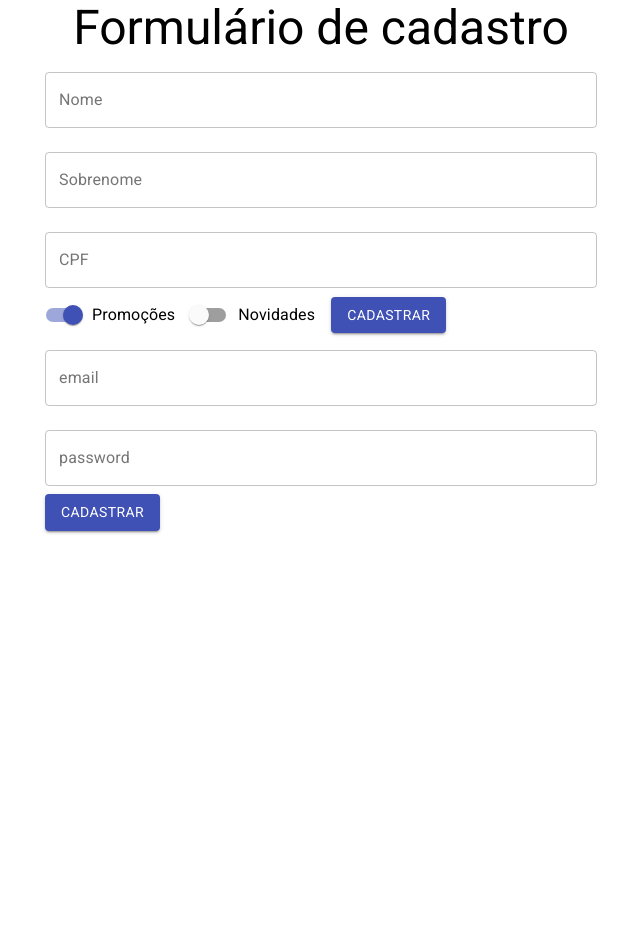
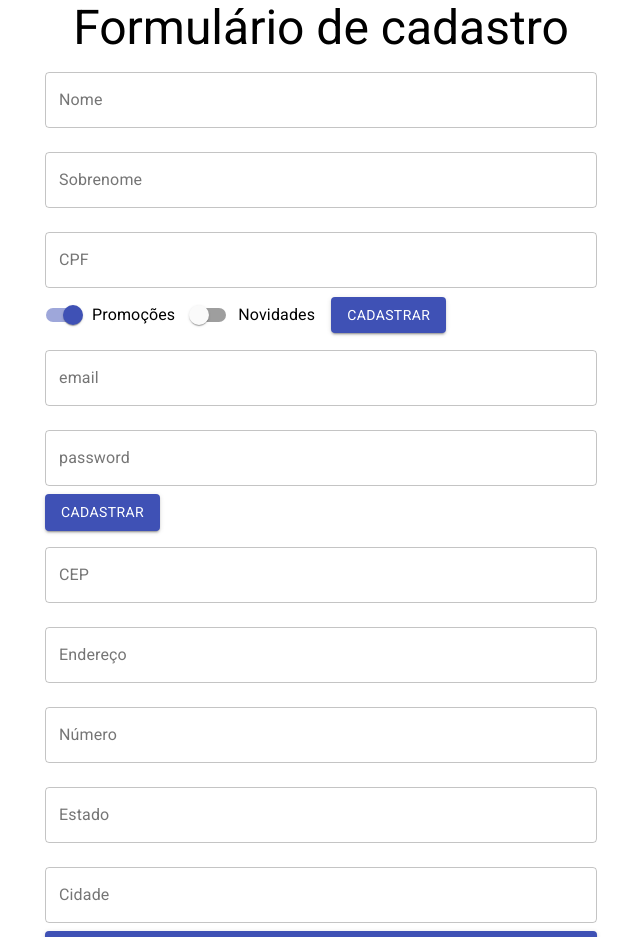
Before and after one commit to Rafa-Oli/hooks-react, a React (Create React App) app: page / in a window 1280 px wide. Shown: the top 937 px of the page, without its empty margins (319-959 px from the left). Before the commit the page ends 800 px from the top, so only its background shows below. Built offline with nearby package versions, Linux system fonts and the light colour scheme.

Commit message:
feat: create form DadosEntrega

```diff
--- a/package.json
+++ b/package.json
@@ -35,7 +35,6 @@
   },
   "devDependencies": {
     "babel-eslint": "^10.1.0",
-    "eslint": "^7.32.0",
     "eslint-config-airbnb": "^18.2.1",
     "eslint-config-prettier": "^8.3.0",
     "eslint-plugin-import": "^2.24.2",
--- /dev/null
+++ b/src/components/FormularioCadastro/DadosEntrega.jsx
@@ -0,0 +1,54 @@
+import { TextField, Button } from '@material-ui/core';
+import React from 'react';
+import DadosPessoais from './DadosPessoais';
+
+function DadosEntrega() {
+  return (
+    <form>
+      <TextField
+        variant='outlined'
+        margin='normal'
+        fullWidth
+        id='cep'
+        label='CEP'
+        type='number'
+      />
+      <TextField
+        variant='outlined'
+        margin='normal'
+        fullWidth
+        id='endereco'
+        label='Endereço'
+        type='text'
+      />
+      <TextField
+        variant='outlined'
+        margin='normal'
+        fullWidth
+        id='numero'
+        label='Número'
+        type='number'
+      />
+      <TextField
+        variant='outlined'
+        margin='normal'
+        fullWidth
+        id='estado'
+        label='Estado'
+        type='text'
+      />
+      <TextField
+        variant='outlined'
+        margin='normal'
+        fullWidth
+        id='cidade'
+        label='Cidade'
+        type='text'
+      />
+      <Button type='submit' variant='contained' color='primary' fullWidth>
+        Finalizar cadastro
+      </Button>
+    </form>
+  );
+}
+export default DadosEntrega;
--- a/src/components/FormularioCadastro/FormularioCadastro.jsx
+++ b/src/components/FormularioCadastro/FormularioCadastro.jsx
@@ -1,12 +1,14 @@
 import React, { useState } from 'react';
 import DadosPessoais from './DadosPessoais';
 import DadosUsuario from './DadosUsuario';
+import DadosEntrega from './DadosEntrega';
 
 function FormularioCadastro({ aoEnviar, validarCPF }) {
   return (
     <>
       <DadosPessoais aoEnviar={aoEnviar} validarCPF={validarCPF} />
       <DadosUsuario />
+      <DadosEntrega/>
     </>
   );
 }
```
Also changed, not shown: 1 other file (tests, documents, lock files or other folders).
